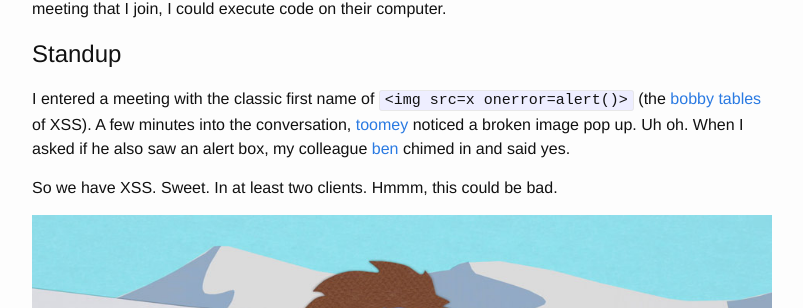
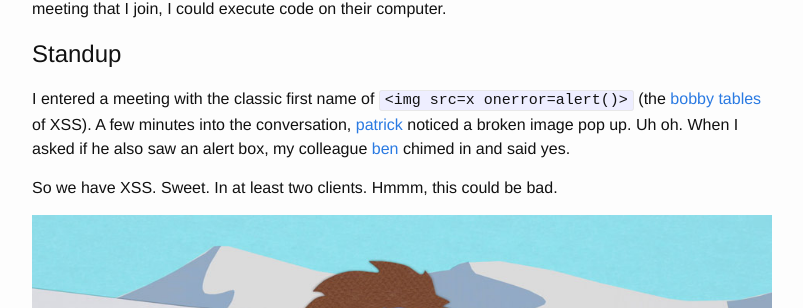
Before and after one commit to oreoshake/oreoshake.github.io, a Jekyll site: the page built from _posts/2015-09-10-xss-to-rce.markdown, in a window 1280 px wide and 900 px high, scrolled down 383 px. Shown: the part 144-452 px from the top of the window, without its empty margins (238-1041 px from the left). Built offline with Jekyll 4.4.1, drawn with Linux system fonts in a browser that asks for light colours.

Commit message:
Update 2015-09-10-xss-to-rce.markdown

```diff
--- a/_posts/2015-09-10-xss-to-rce.markdown
+++ b/_posts/2015-09-10-xss-to-rce.markdown
@@ -13,7 +13,7 @@ I accidentally triggered a cross-site scripting (XSS) vulnerability in &lt;conf
 
 # Standup
 
-I entered a meeting with the classic first name of `<img src=x onerror=alert()>` (the [bobby tables](http://xkcd.com/327/) of XSS). A few minutes into the conversation, [toomey] noticed a broken image pop up. Uh oh. When I asked if he also saw an alert box, my colleague [ben] chimed in and said yes.
+I entered a meeting with the classic first name of `<img src=x onerror=alert()>` (the [bobby tables](http://xkcd.com/327/) of XSS). A few minutes into the conversation, [patrick] noticed a broken image pop up. Uh oh. When I asked if he also saw an alert box, my colleague [ben] chimed in and said yes.
 
 So we have XSS. Sweet. In at least two clients. Hmmm, this could be bad.
 
@@ -71,11 +71,11 @@ You can't have a good exploit unless calculators are involved. See [PDF content-
 
 ## Conclusion
 
-Big ups to the GitHub appsec team. Within one hour we went from XSS to RCE. And it played out like something in one of those movies or TV shows. "We popped a faux console using eval and prompt while ripping open the binary to leverage a libary with system access to perform remote code execution... to open a calculator." Most of the credit has to go to [ben] and [greg], I just found XSS and I wouldn't have even known without [toomey].
+Big ups to the GitHub appsec team. Within one hour we went from XSS to RCE. And it played out like something in one of those movies or TV shows. "We popped a faux console using eval and prompt while ripping open the binary to leverage a libary with system access to perform remote code execution... to open a calculator." Most of the credit has to go to [ben] and [greg], I just found XSS and I wouldn't have even known without [patrick].
 
 [Did I mention that we're hiring an intern for the appsec team?](https://jobs.lever.co/github/8be6828a-2762-42da-bd11-8306addb0909)
 
 
-[toomey]: https://twitter.com/patricktoomey "@patricktoomey"
+[patrick]: https://twitter.com/patricktoomey "@patricktoomey"
 [ben]: https://twitter.com/mastahyeti "@mastahyeti"
 [greg]: https://twitter.com/gose1 "@gose1"
```
